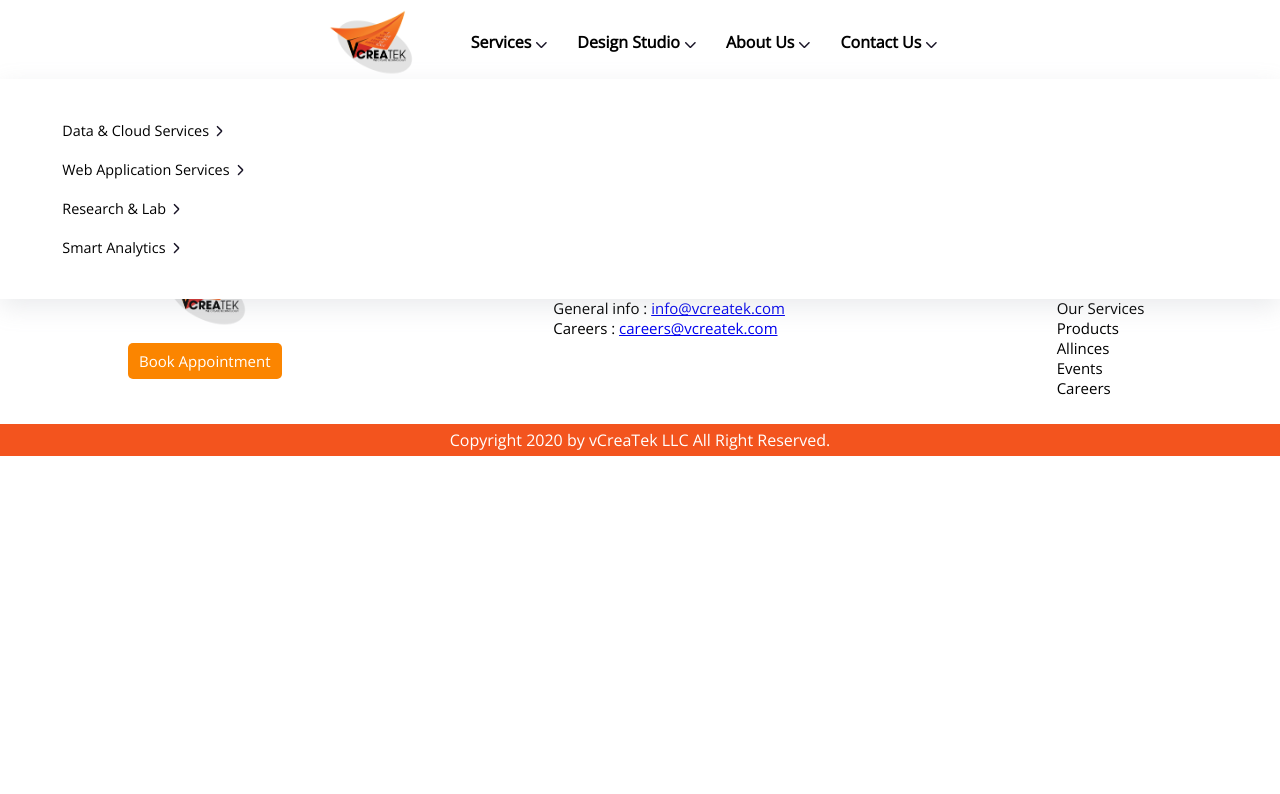
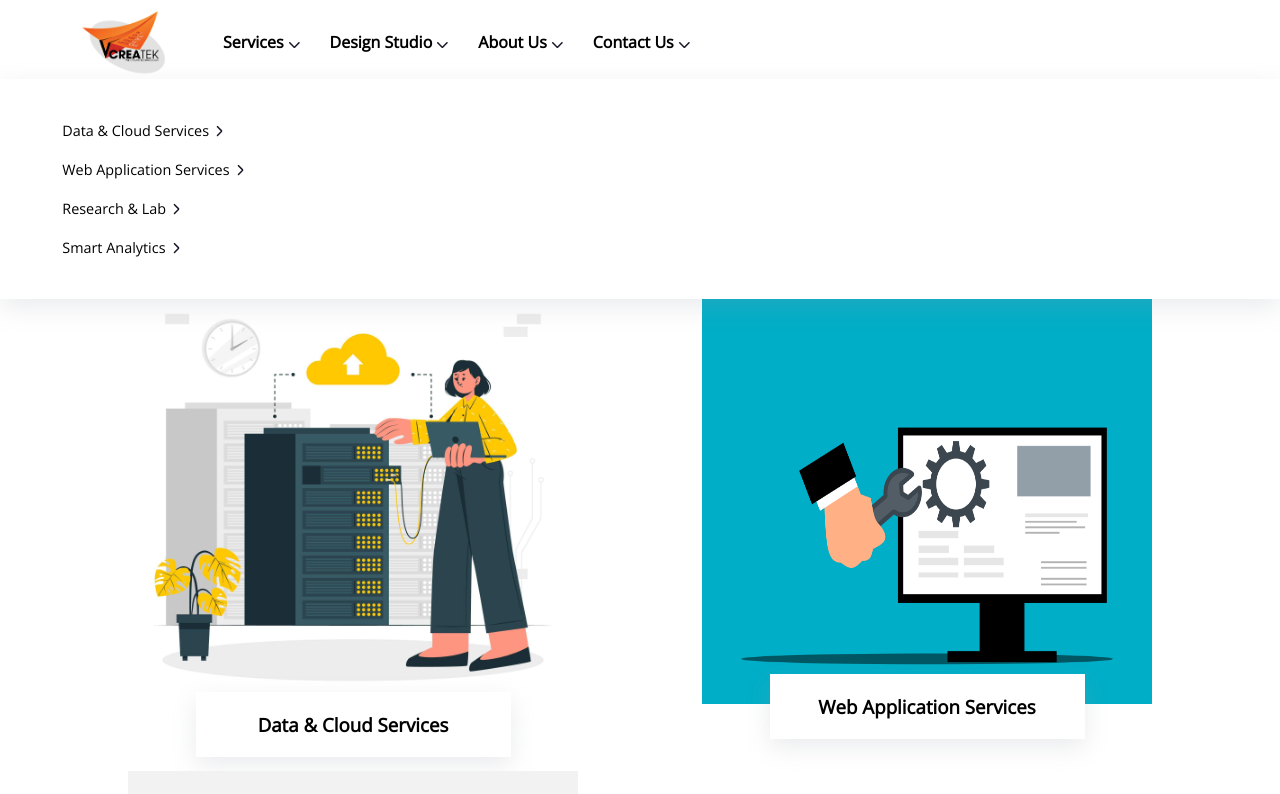
Before and after one commit to amitpurohit47/vcreatek, a React (Create React App) app: page /services in a window 1280 px wide. Shown: the top 794 px of the page. Built offline with nearby package versions, Linux system fonts and the light colour scheme.

Commit message:
service page

```diff
--- a/src/App.css
+++ b/src/App.css
@@ -441,4 +441,18 @@
     font-size: 1.7rem !important;
     padding: 2rem 0 !important;
   }
+  .services-page-main{
+    width: 100% !important;
+    align-items: center;
+    justify-content: center;
+    margin-top: 3rem !important;
+  }
+  .service-card{
+    width: 300px !important;
+    height: 300px !important;
+  }
+  .service-card img{
+    width: 300px !important;
+    height: 300px !important;
+  }
 }
--- a/src/App.js
+++ b/src/App.js
@@ -16,6 +16,7 @@ import Finance from "./Components/Finance/Finance";
 import Sales from "./Components/Sales/Sales";
 import Marketing from "./Components/Marketing/Marketing";
 import Supplychain from "./Components/Supplychain/Supplychain";
+import Services from "./Components/Services/Services";
 import AOS from "aos";
 import "aos/dist/aos.css";
 import "./App.css";
@@ -49,6 +50,7 @@ function App() {
           <Route path="/sales" exact component={() => <Sales />} />
           <Route path="/marketing" exact component={() => <Marketing />} />
           <Route path="/supply-chain" exact component={() => <Supplychain />} />
+          <Route path="/services" exact component={() => <Services />} />
         </Switch>
         <Footer />
       </article>
--- a/src/Components/About/About.css
+++ b/src/Components/About/About.css
@@ -11,7 +11,7 @@
 
 .aboutus-page h1 {
   font-size: 4rem;
-  color: rgb(116, 21, 21);
+  color: #F3541E;
   margin-bottom: 4rem;
 }
 
@@ -19,6 +19,7 @@
   font-size: 2.6rem;
   margin-bottom: 2rem;
   margin-top: 6rem;
+  color: #F3541E;
 }
 
 .aboutus-page p{
--- a/src/Components/Header/Header.css
+++ b/src/Components/Header/Header.css
@@ -21,7 +21,6 @@
   height: 100%;
   display: flex;
   align-items: center;
-  justify-content: center;
 }
 
 .header-main-container {
--- a/src/Components/Header/Header.js
+++ b/src/Components/Header/Header.js
@@ -68,12 +68,7 @@ const Header = () => {
             // },
             {
               subdatainnerName: "Sales & Distribution Analytics",
-              subdatainnerList: [
-                "Understand",
-                "Investigate",
-                "Predict",
-                "Act"
-              ]
+              subdatainnerList: ["Understand", "Investigate", "Predict", "Act"],
             },
             {
               subdatainnerName: "Supply Chain Management",
@@ -108,11 +103,7 @@ const Header = () => {
     },
     {
       linkname: "Contact Us",
-      subdata: [
-        "Reach Us",
-        "Careers",
-        "Business Opportunities"
-      ]
+      subdata: ["Reach Us", "Careers", "Business Opportunities"],
     },
   ];
 
@@ -160,12 +151,7 @@ const Header = () => {
     // },
     {
       name: "Sales & Distribution Analytics",
-      list: [
-        "Understand",
-        "Investigate",
-        "Predict",
-        "Act"
-      ]
+      list: ["Understand", "Investigate", "Predict", "Act"],
     },
     {
       name: "Supply Chain Management",
@@ -185,7 +171,7 @@ const Header = () => {
   const seclinks = {
     "About Us": "/about",
     "Design Studio": "/design-studio",
-    "Contact Us" : "/contact"
+    "Contact Us": "/contact",
   };
 
   useEffect(() => {}, [activeLink]);
@@ -195,13 +181,13 @@ const Header = () => {
       <div className="header-container">
         <div className="header-main-container">
           <div className="header-logo-container">
-            <Link to="/" onClick={() => window.scrollTo(0,0)}>
+            <Link to="/" onClick={() => window.scrollTo(0, 0)}>
               <img src={logo} alt="logo" />
             </Link>
           </div>
           <div className="header-links">
             {data.map((item, i) => {
-              return item.subdata===undefined ? (
+              return item.subdata === undefined ? (
                 <Link
                   to={seclinks[item.linkname]}
                   className="header-link"
@@ -209,12 +195,53 @@ const Header = () => {
                   onClick={(e) => {
                     const ele = document.querySelector(".header-info");
                     setActiveLink(data[i]);
-                    ele.style.display = 'none';
-                    window.scrollTo(0,0);
+                    ele.style.display = "none";
+                    window.scrollTo(0, 0);
                   }}
                 >
                   {item.linkname}
-
+                </Link>
+              ) : activeLink.linkname === "Services" ? (
+                <Link
+                  className="header-link"
+                  to="/services"
+                  key={`link${i}`}
+                  onMouseOver={(e) => {
+                    e.preventDefault();
+                    const ele = document.querySelector(".header-info");
+                    setActiveLink(data[i]);
+                    if (
+                      e.target.textContent === activeLink.linkname &&
+                      ele.style.display === "none"
+                    )
+                      ele.style.display = "flex";
+                    else if (
+                      e.target.textContent !== activeLink.linkname &&
+                      ele.style.display === "none"
+                    )
+                      ele.style.display = "flex";
+                  }}
+                >
+                  {item.linkname}
+                  {item.subdata !== undefined ? (
+                    <svg
+                      width="11"
+                      height="6"
+                      fill="none"
+                      viewBox="0 0 11 6"
+                      aria-hidden="true"
+                      focusable="false"
+                      className="header-svg-container"
+                    >
+                      <path
+                        stroke="#1A1628"
+                        strokeLinecap="round"
+                        strokeLinejoin="round"
+                        strokeWidth="1.5"
+                        d="M10.006.75l-4.41 4.41a.308.308 0 0 1-.436 0L.75.75"
+                      ></path>
+                    </svg>
+                  ) : null}
                 </Link>
               ) : (
                 <p
@@ -229,7 +256,6 @@ const Header = () => {
                       ele.style.display === "none"
                     )
                       ele.style.display = "flex";
-
                     else if (
                       e.target.textContent !== activeLink.linkname &&
                       ele.style.display === "none"
@@ -265,8 +291,7 @@ const Header = () => {
       </div>
       <div
         className={`${
-          (
-            activeLink.linkname === "Careers" ||
+          (activeLink.linkname === "Careers" ||
             activeLink.linkname === "Contact") &&
           "header-home"
         } header-info`}
@@ -283,7 +308,11 @@ const Header = () => {
               activeLink.linkname === "Design Studio" ||
               activeLink.linkname === "Contact Us" ? (
                 <Link
-                  to={item==="Careers" ? "/careers" :seclinks[activeLink.linkname]}
+                  to={
+                    item === "Careers"
+                      ? "/careers"
+                      : seclinks[activeLink.linkname]
+                  }
                   key={`section1.${i}`}
                   onClick={() => {
                     document.querySelector(".header-info").style.display =
@@ -291,7 +320,7 @@ const Header = () => {
                     setSectiondata2([]);
                     if (item !== "Smart Analytics") setSection2link(links[i]);
                     if (item !== "Smart Analytics") setSectiondata3([]);
-                    window.scrollTo(0,0);
+                    window.scrollTo(0, 0);
                   }}
                 >
                   {item}
@@ -353,7 +382,9 @@ const Header = () => {
         </div>
         {activeLink.linkname === "Services" && (
           <div className="header-info-section2">
-            {sectiondata2 !== null && sectiondata2!==undefined && typeof sectiondata2[0] === "string"
+            {sectiondata2 !== null &&
+            sectiondata2 !== undefined &&
+            typeof sectiondata2[0] === "string"
               ? sectiondata2.map((item, i) => {
                   return (
                     <Link
@@ -364,7 +395,7 @@ const Header = () => {
                           "none";
                         setSectiondata2([]);
                         setSectiondata3([]);
-                        window.scrollTo(0,0);
+                        window.scrollTo(0, 0);
                       }}
                     >
                       {item}
@@ -410,7 +441,7 @@ const Header = () => {
                   document.querySelector(".header-info").style.display = "none";
                   setSectiondata2([]);
                   setSectiondata3([]);
-                  window.scrollTo(0,0);
+                  window.scrollTo(0, 0);
                 }}
               >
                 {item}
--- a/src/Components/Landing/Hero/Hero.css
+++ b/src/Components/Landing/Hero/Hero.css
@@ -72,8 +72,8 @@
   height: 100%;
   background-image: radial-gradient(
     circle at 49% 50%,
-    rgba(2, 21, 25, 0.3),
-    rgba(2, 21, 25, 0.6)
+    rgba(2, 21, 25, 0.8),
+    rgba(2, 21, 25, 0.9)
   );
   z-index: 1;
 }
@@ -118,4 +118,5 @@
   background-size: cover;
   background-position: center;
   will-change: transform;
+  filter: blur(3px);
 }
--- a/src/Components/Landing/Landing.css
+++ b/src/Components/Landing/Landing.css
@@ -45,17 +45,17 @@
 }
 
 .why-choose-us h1 {
-  text-align: center;
   color: white;
   font-size: 2rem;
   margin-bottom: 50px;
-  width: 70%;
+  width: 90%;
 }
 
 .why-choose-us h4 {
   color: white;
   font-size: 1.5rem;
   margin-bottom: 30px;
+  width: 90%;
 }
 
 .why-choose-us::before {
@@ -165,13 +165,14 @@
   color: #F3541E;
   margin-bottom: 20px;
   font-size: 2rem;
+  width: 100%;
 }
 
 .core-values h1 {
-  text-align: center;
   font-size: 3rem;
   margin-bottom: 30px;
   color: black;
+  width: 100%;
 }
 
 .values-carousel h1{
@@ -394,8 +395,9 @@ input[type="radio"]#section5:checked ~ .cover {
 
 .clients h1 {
   font-size: 2.5rem;
-  color: black;
+  color: #F3541E;
   margin-bottom: 30px;
+  width: 90%;
 }
 
 .clients-main {
@@ -403,7 +405,7 @@ input[type="radio"]#section5:checked ~ .cover {
   flex-wrap: wrap;
   justify-content: space-between;
   align-items: center;
-  width: 80%;
+  width: 90%;
 }
 
 .client {
@@ -442,21 +444,25 @@ input[type="radio"]#section5:checked ~ .cover {
 }
 
 .testimonials h3 {
-  color: crimson;
+  color: #F3541E;
   font-size: 1.8rem;
+  width: 90%;
 }
 
 .testimonials h1 {
   color: #163967;
   margin-bottom: 30px;
+  width: 90%;
+  font-size: 3rem;
 }
+
 
 .testimonial-swiper {
   position: relative;
   display: flex;
   align-items: center;
   justify-content: center;
-  width: 100%;
+  width: 90%;
   height: 60vh;
   overflow: hidden;
 }
@@ -609,7 +615,7 @@ input[type="radio"]#section5:checked ~ .cover {
 .more-info-left h1{
   color: white;
   text-align: center;
-  font-size: 2.4rem;
+  font-size: 2.3rem;
   margin-bottom: 30px;
 }
 
--- a/src/Components/Landing/Landing.js
+++ b/src/Components/Landing/Landing.js
@@ -82,8 +82,8 @@ const Landing = () => {
     setInterval(()=>{
       const wanted = document.getElementsByName("item");
       for (var i = 0; i < wanted.length; ++i) {
-        if (wanted[i].checked == true) {
-            if (i == wanted.length - 1)
+        if (wanted[i].checked === true) {
+            if (i === wanted.length - 1)
             {
                 wanted[0].checked = true;
             } else {
--- /dev/null
+++ b/src/Components/Services/Services.css
@@ -0,0 +1,59 @@
+.services-page{
+    padding-top: 5rem;
+}
+
+.services-page h1{
+    font-size: 3rem;
+    color: #F3541E;
+    width: 80%;
+    margin: auto;
+    padding-top: 3rem;
+}
+
+.services-page-main{
+    display: flex;
+    flex-wrap: wrap;
+    margin: auto;
+    margin-top: 6rem;
+    justify-content: space-between;
+    width: 80%;
+}
+
+.services-page-main a{
+    text-decoration: none;
+    color: black;
+}
+
+.service-card{
+    display: flex;
+    flex-flow: column;
+    align-items: center;
+    justify-content: center;
+    width: 450px;
+    height: 450px;
+    margin-bottom: 2rem;
+}
+
+.service-card:nth-child(2){
+    transform: translateY(20px);
+}
+
+.service-card img{
+    width: 450px;
+    height: 450px;
+}
+
+.service-card h3{
+    width: 70%;
+    text-align: center;
+    background-color: white;
+    padding: 20px 10px;
+    margin-top: -30px;
+    box-shadow: rgba(149, 157, 165, 0.2) 0px 8px 24px;
+    transform: translateY(0);
+    transition: 200ms ease-in-out;
+}
+
+.service-card:hover h3{
+    transform: translateY(-30px);
+}
--- /dev/null
+++ b/src/Components/Services/Services.js
@@ -0,0 +1,48 @@
+import React from "react";
+import cloud from "../../Assets/Images/cloud.jpg";
+import research from "../../Assets/Images/lab.jpg";
+import webapp from "../../Assets/Images/webapp.png";
+import smart from "../../Assets/Images/smart.jpg";
+import { Link } from "react-router-dom";
+import "./Services.css";
+
+const Services = () => {
+  return (
+    <div
+      className="services-page"
+      onMouseOver={() =>
+        (document.querySelector(".header-info").style.display = "none")
+      }
+    >
+        <h1>Our Services</h1>
+        <div className="services-page-main">
+            <Link to="/data-cloud" data-aos="fade-up">
+                <div className="service-card">
+                    <img src={cloud} alt="cloud" />
+                    <h3>Data & Cloud Services</h3>
+                </div>
+            </Link>
+            <Link to="/webapp" data-aos="fade-up">
+                <div className="service-card">
+                    <img src={webapp} alt="webapp" />
+                    <h3>Web Application Services</h3>
+                </div>
+            </Link>
+            <Link to="/research-lab" data-aos="fade-up">
+                <div className="service-card">
+                    <img src={research} alt="research" />
+                    <h3>Research & Lab</h3>
+                </div>
+            </Link>
+            <Link to="/smart-analytics" data-aos="fade-up">
+                <div className="service-card">
+                    <img src={smart} alt="smart analytics" />
+                    <h3>Smart Analytics</h3>
+                </div>
+            </Link>
+        </div>
+    </div>
+  );
+};
+
+export default Services;
```
